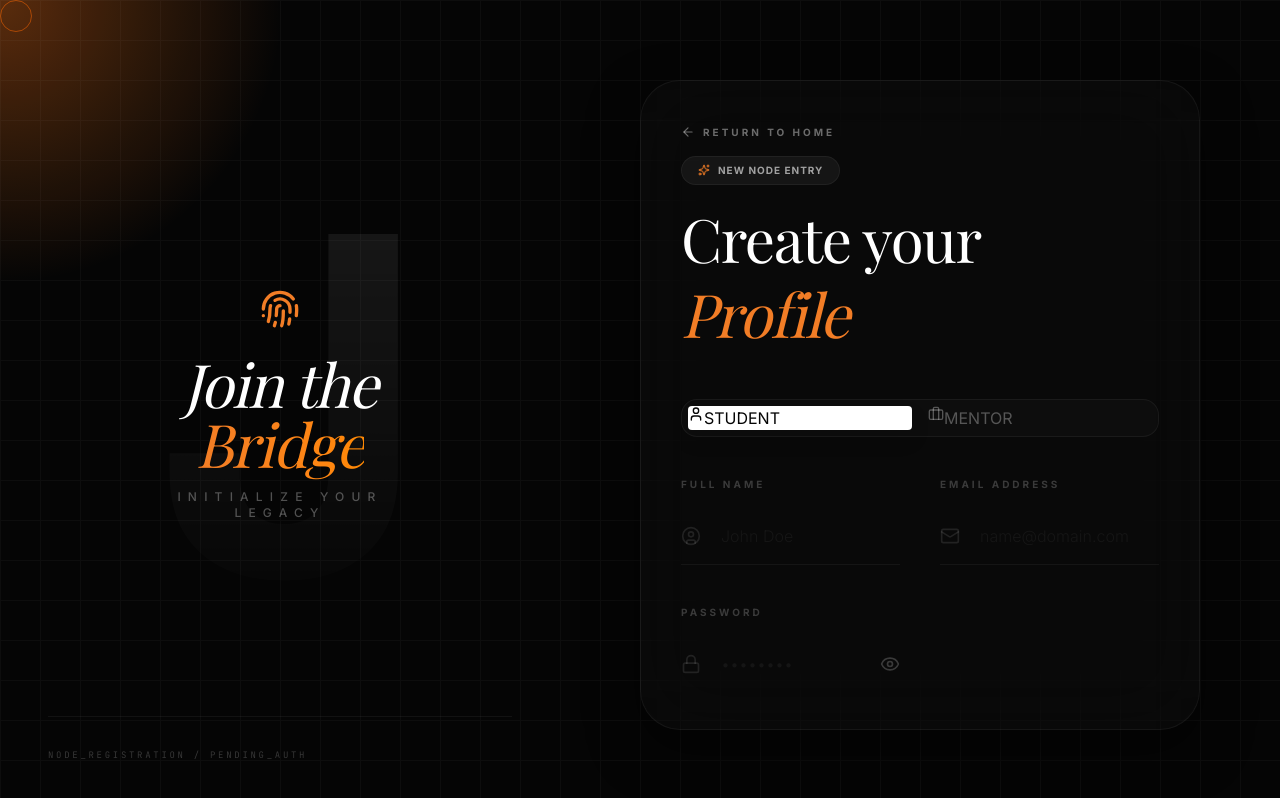
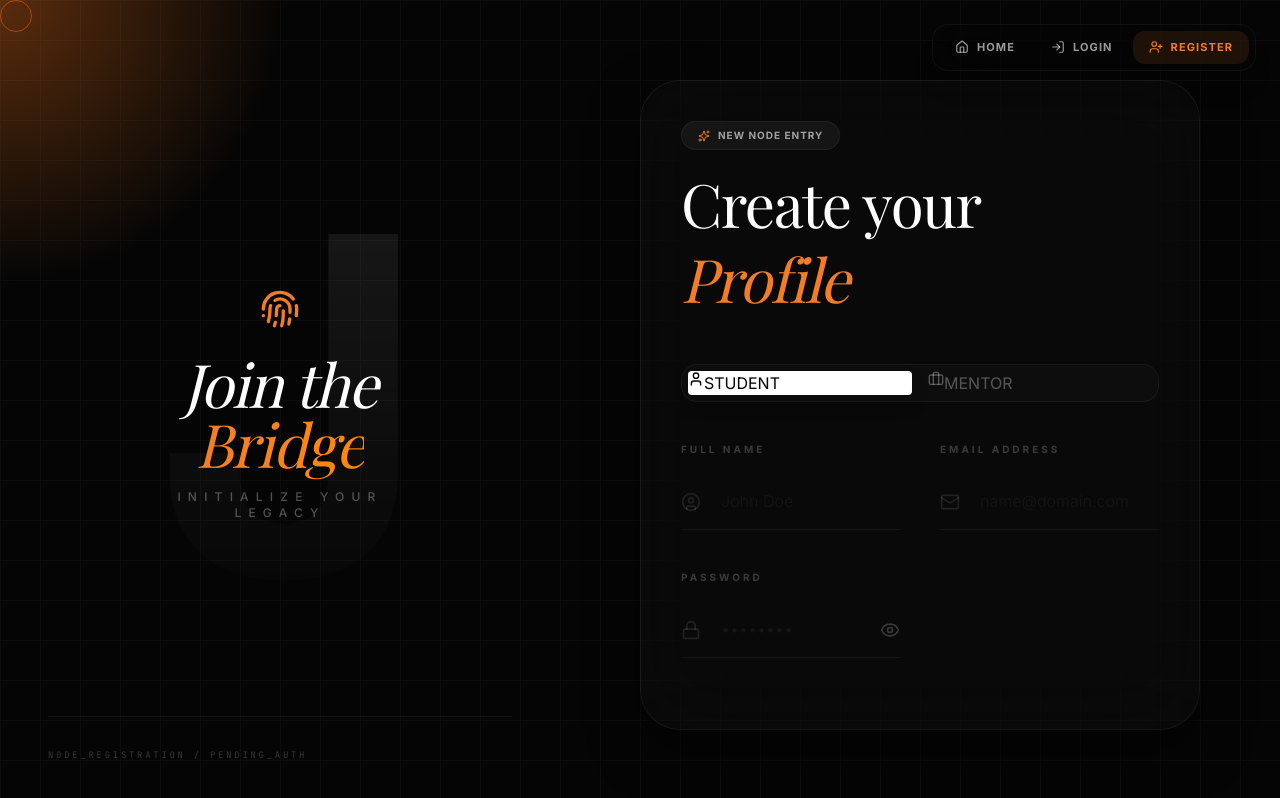
Before and after one commit to Saurav78617/Edu-connect, a React (Vite) app: page /register in a window 1280 px wide. Shown: the top 798 px of the page. Built offline with nearby package versions, Linux system fonts and the light colour scheme; a web font is replaced by a local one.

Commit message:
Auto save update

```diff
--- a/src/pages/Login.tsx
+++ b/src/pages/Login.tsx
@@ -5,6 +5,7 @@ import { useAuth } from '../context/AuthContext';
 import { motion, AnimatePresence, useMotionValue, useSpring, useTransform } from 'motion/react';
 import { ArrowRight, ArrowLeft, Mail, Lock, Sparkles, ShieldCheck, Fingerprint, X, Eye, EyeOff } from 'lucide-react';
 import GridBackground from '../components/GridBackground';
+import FloatingNav from '../components/FloatingNav';
 
 export default function Login() {
   const [email, setEmail] = useState('');
@@ -98,6 +99,7 @@ export default function Login() {
       className="min-h-screen flex bg-bg-primary text-text-primary overflow-hidden selection:bg-brand-accent/30 relative"
     >
       <GridBackground />
+      <FloatingNav />
 
       {/* Left Side - Artistic Branding */}
       <div className="hidden lg:flex flex-1 relative items-center justify-center perspective-1000">
@@ -175,11 +177,6 @@ export default function Login() {
         >
           <div className="flex-1 flex flex-col justify-center overflow-y-auto pr-4 space-y-12 custom-scrollbar">
             <div className="space-y-4">
-              <Link to="/" className="group inline-flex items-center gap-2 text-[10px] font-bold uppercase tracking-[0.3em] text-text-primary/40 hover:text-brand-accent transition-colors mb-4 block w-fit">
-                <ArrowLeft size={14} className="group-hover:-translate-x-1 transition-transform" />
-                Return to Home
-              </Link>
-              <br />
               <motion.div
                 variants={itemVariants}
                 className="inline-flex items-center gap-2 px-4 py-1.5 rounded-full bg-text-primary/5 border border-border-primary text-text-primary/60 text-[10px] font-bold uppercase tracking-widest"
--- a/src/pages/Register.tsx
+++ b/src/pages/Register.tsx
@@ -4,6 +4,7 @@ import api from '../utils/api';
 import { motion, AnimatePresence, useMotionValue, useSpring, useTransform } from 'motion/react';
 import { ArrowLeft, ArrowRight, Mail, Lock, Sparkles, ShieldCheck, Fingerprint, X, User, Briefcase, ChevronRight, Eye, EyeOff, UserCircle } from 'lucide-react';
 import GridBackground from '../components/GridBackground';
+import FloatingNav from '../components/FloatingNav';
 
 export default function Register() {
   const [formData, setFormData] = useState({
@@ -92,6 +93,7 @@ export default function Register() {
       className="min-h-screen flex bg-bg-primary text-text-primary overflow-hidden selection:bg-brand-accent/30 relative"
     >
       <GridBackground />
+      <FloatingNav />
 
       {/* Left Side - Artistic Branding */}
       <div className="hidden lg:flex flex-1 relative items-center justify-center perspective-1000">
@@ -153,11 +155,6 @@ export default function Register() {
         >
           <div className="flex-1 flex flex-col overflow-y-auto pr-4 space-y-12 custom-scrollbar">
             <div className="space-y-4">
-              <Link to="/" className="group inline-flex items-center gap-2 text-[10px] font-bold uppercase tracking-[0.3em] text-text-primary/40 hover:text-brand-accent transition-colors mb-4 block w-fit">
-                <ArrowLeft size={14} className="group-hover:-translate-x-1 transition-transform" />
-                Return to Home
-              </Link>
-              <br />
               <motion.div
                 variants={itemVariants}
                 className="inline-flex items-center gap-2 px-4 py-1.5 rounded-full bg-text-primary/5 border border-border-primary text-text-primary/60 text-[10px] font-bold uppercase tracking-widest"
```
